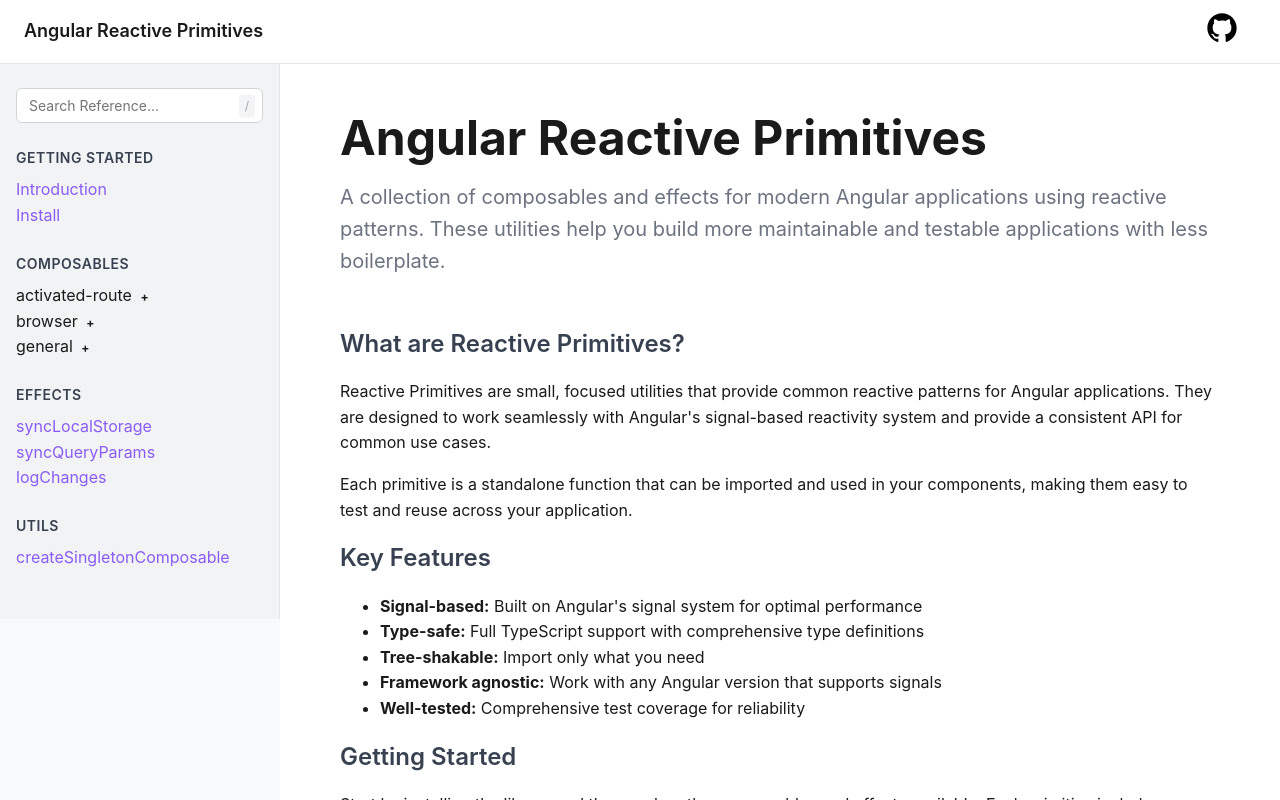
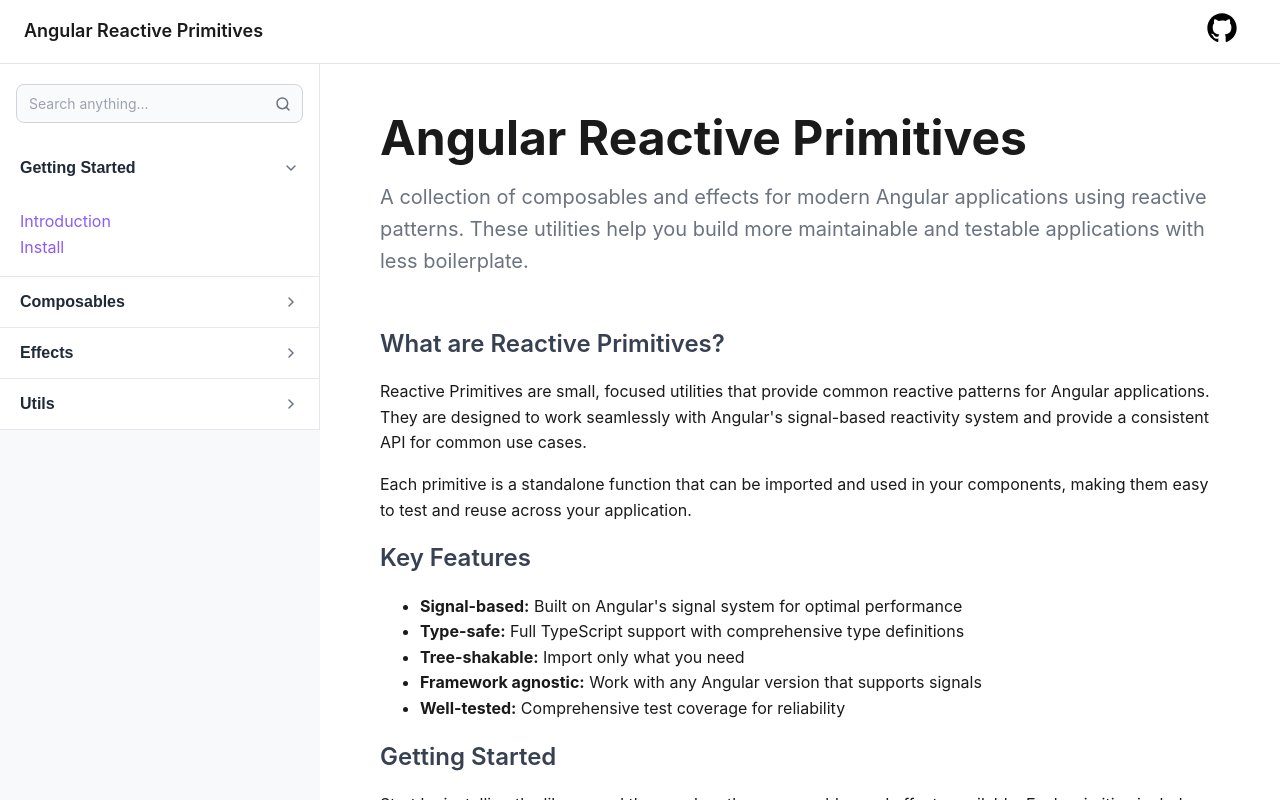
Before and after one commit to neb636/angular-reactive-primitives, an Angular app: page /getting-started/introduction in a window 1280 px wide. Built offline with nearby package versions, Linux system fonts and the light colour scheme.

Commit message:
More changes

```diff
--- a/projects/reference-app/src/app/common/components/navigation-item/navigation-item.component.css
+++ b/projects/reference-app/src/app/common/components/navigation-item/navigation-item.component.css
@@ -1,10 +1,38 @@
 .nav-subtitle {
+  width: 100%;
+  display: flex;
+  align-items: center;
+  justify-content: space-between;
+  padding: 10px 20px 10px 36px;
+  background: none;
+  border: none;
   cursor: pointer;
-  user-select: none;
+  font-size: 14px;
+  font-weight: 500;
+  color: #6b7280;
+  transition: all 0.2s;
+  text-align: left;
 }
 
-.expand-icon {
-  margin-left: 4px;
-  font-size: 12px;
-  font-weight: bold;
+.nav-subtitle:hover {
+  background: #f9fafb;
+  color: #1f2937;
 }
+
+.nav-subtitle-text {
+  flex: 1;
+}
+
+.chevron-icon {
+  color: #6b7280;
+  transition: transform 0.2s;
+  flex-shrink: 0;
+}
+
+.chevron-icon.expanded {
+  transform: rotate(0deg);
+}
+
+.chevron-icon:not(.expanded) {
+  transform: rotate(-90deg);
+}
--- a/projects/reference-app/src/app/common/components/navigation-item/navigation-item.component.ts
+++ b/projects/reference-app/src/app/common/components/navigation-item/navigation-item.component.ts
@@ -7,7 +7,7 @@ import { Route } from '@angular/router';
   imports: [RouterLink, RouterLinkActive],
   template: `
     @if (!hasChildren()) {
-      <li>
+      <div>
         <a
           [routerLink]="fullPath()"
           routerLinkActive="active"
@@ -15,24 +15,37 @@ import { Route } from '@angular/router';
         >
           {{ label() }}
         </a>
-      </li>
+      </div>
     } @else {
-      <li class="nav-subsection">
-        <span class="nav-subtitle" (click)="toggleChildren()">
-          {{ label() }}
-          <span class="expand-icon">{{ expandIcon() }}</span>
-        </span>
+      <div class="nav-subsection">
+        <button class="nav-subtitle" (click)="toggleChildren()" type="button">
+          <span class="nav-subtitle-text">{{ label() }}</span>
+          <svg
+            class="chevron-icon"
+            [class.expanded]="childrenOpen()"
+            width="16"
+            height="16"
+            viewBox="0 0 16 16"
+            fill="none"
+            xmlns="http://www.w3.org/2000/svg"
+          >
+            <path
+              d="M4 6L8 10L12 6"
+              stroke="currentColor"
+              stroke-width="1.5"
+              stroke-linecap="round"
+              stroke-linejoin="round"
+            />
+          </svg>
+        </button>
         @if (childrenOpen()) {
-          <ul class="nav-sublist">
+          <div class="nav-sublist">
             @for (child of route().children; track child.path) {
-              <navigation-item
-                [route]="child"
-                [basePath]="fullPath()"
-              ></navigation-item>
+              <navigation-item [route]="child" [basePath]="fullPath()"></navigation-item>
             }
-          </ul>
+          </div>
         }
-      </li>
+      </div>
     }
   `,
   styleUrls: ['./navigation-item.component.css'],
@@ -56,18 +69,14 @@ export class NavigationItemComponent {
   });
 
   label = computed(() => {
-    return this.route().title as string || this.route().path || '';
+    return (this.route().title as string) || this.route().path || '';
   });
 
   exactMatch = computed(() => {
     return this.fullPath() === '';
   });
 
-  expandIcon = computed(() => {
-    return this.childrenOpen() ? '−' : '+';
-  });
-
   toggleChildren() {
-    this.childrenOpen.update(open => !open);
+    this.childrenOpen.update((open) => !open);
   }
 }
--- a/projects/reference-app/src/app/common/components/navigation-sidebar/navigation-sidebar.component.css
+++ b/projects/reference-app/src/app/common/components/navigation-sidebar/navigation-sidebar.component.css
@@ -1,102 +1,151 @@
 .navigation-sidebar {
-    width: 280px;
-    background: #f1f3f4;
-    border-right: 1px solid #e1e5e9;
+  width: 320px;
+  background: white;
+  border-right: 1px solid #e5e7eb;
   overflow-y: auto;
-    padding: 24px 0;
+  padding: 0;
+  display: flex;
+  flex-direction: column;
+}
+
+.sidebar-header {
+  padding: 24px 20px 20px;
+  border-bottom: 1px solid #e5e7eb;
+}
+
+.sidebar-title {
+  font-size: 20px;
+  font-weight: 600;
+  color: #1f2937;
+  margin: 0;
+  line-height: 1.3;
 }
 
 .search-container {
   position: relative;
-    margin: 0 16px 24px;
+  margin: 20px 16px;
+}
+
+.search-icon {
+  position: absolute;
+  right: 12px;
+  top: 50%;
+  transform: translateY(-50%);
+  color: #6b7280;
+  pointer-events: none;
 }
 
 .search-input {
   width: 100%;
-    padding: 8px 12px;
+  padding: 10px 40px 10px 12px;
   border: 1px solid #d1d5db;
-    border-radius: 6px;
+  border-radius: 8px;
   font-size: 14px;
-    background: white;
+  background: #f9fafb;
+  color: #1f2937;
+  transition: all 0.2s;
+}
+
+.search-input::placeholder {
+  color: #9ca3af;
 }
 
 .search-input:focus {
   outline: none;
-    border-color: #8b5cf6;
-    box-shadow: 0 0 0 3px rgba(139, 92, 246, 0.1);
-}
-
-.search-shortcut {
-    position: absolute;
-    right: 8px;
-    top: 50%;
-    transform: translateY(-50%);
-    font-size: 12px;
-    color: #9ca3af;
-    background: #f3f4f6;
-    padding: 2px 6px;
-    border-radius: 3px;
+  border-color: #6366f1;
+  background: white;
+  box-shadow: 0 0 0 3px rgba(99, 102, 241, 0.1);
 }
 
 .doc-nav {
-    padding: 0 16px;
+  padding: 0;
+  flex: 1;
 }
 
 .nav-section {
-    margin-bottom: 24px;
+  border-bottom: 1px solid #e5e7eb;
 }
 
-.nav-title {
-    font-size: 14px;
-    font-weight: 600;
-    color: #374151;
-    margin: 0 0 8px 0;
-    text-transform: uppercase;
-    letter-spacing: 0.5px;
+.nav-section-header {
+  width: 100%;
+  display: flex;
+  align-items: center;
+  justify-content: space-between;
+  padding: 16px 20px;
+  background: none;
+  border: none;
+  cursor: pointer;
+  transition: background-color 0.2s;
 }
 
-.nav-list {
+.nav-section-header:hover {
+  background: #f9fafb;
+}
+
+.nav-section-title {
+  font-size: 16px;
+  font-weight: 600;
+  color: #1f2937;
+  text-align: left;
+}
+
+.chevron-icon {
+  color: #6b7280;
+  transition: transform 0.2s;
+  flex-shrink: 0;
+}
+
+.chevron-icon.expanded {
+  transform: rotate(0deg);
+}
+
+.chevron-icon:not(.expanded) {
+  transform: rotate(-90deg);
+}
+
+.navigation-sidebar__list {
   list-style: none;
   margin: 0;
-    padding: 0;
+  padding: 16px 20px;
 }
 
 .nav-list li {
-    margin-bottom: 2px;
+  margin: 0;
+  position: relative;
 }
 
 .nav-list a {
   display: block;
-    padding: 8px 12px;
+  padding: 10px 20px 10px 36px;
   color: #6b7280;
   text-decoration: none;
-    border-radius: 4px;
   font-size: 14px;
   transition: all 0.2s;
+  border-left: 3px solid transparent;
 }
 
 .nav-list a:hover {
-    background: #e5e7eb;
-    color: #374151;
+  background: #f9fafb;
+  color: #1f2937;
 }
 
 .nav-list a.active {
-    background: #8b5cf6;
-    color: white;
+  background: transparent;
+  color: #4f46e5;
+  border-left-color: #4f46e5;
+  font-weight: 500;
 }
 
 .nav-subsection {
-    margin-top: 8px;
+  margin: 0;
 }
 
 .nav-subtitle {
   display: block;
-    padding: 8px 12px 4px;
-    font-size: 12px;
-    font-weight: 600;
+  padding: 10px 20px 10px 36px;
+  font-size: 14px;
+  font-weight: 500;
   color: #6b7280;
-    text-transform: uppercase;
-    letter-spacing: 0.5px;
 }
 
 .nav-sublist {
@@ -106,16 +155,10 @@
 }
 
 .nav-sublist li {
-    margin-bottom: 1px;
+  margin: 0;
 }
 
 .nav-sublist a {
-    padding-left: 24px;
-    font-size: 13px;
+  padding-left: 52px;
+  font-size: 14px;
 }
-
-.nav-sublist a.active {
-    border-left: 3px solid #8b5cf6;
-    background: rgba(139, 92, 246, 0.1);
-    color: #8b5cf6;
-}
--- a/projects/reference-app/src/app/common/components/navigation-sidebar/navigation-sidebar.component.ts
+++ b/projects/reference-app/src/app/common/components/navigation-sidebar/navigation-sidebar.component.ts
@@ -1,4 +1,4 @@
-import { ChangeDetectionStrategy, Component } from '@angular/core';
+import { ChangeDetectionStrategy, Component, signal } from '@angular/core';
 import { NAVIGATION_ROUTES } from '../../../app.routes';
 import { NavigationItemComponent } from '../navigation-item/navigation-item.component';
 
@@ -8,19 +8,66 @@ import { NavigationItemComponent } from '../navigation-item/navigation-item.comp
   template: `
     <aside class="navigation-sidebar">
       <div class="search-container">
-        <input type="text" placeholder="Search Reference..." class="search-input" />
-        <span class="search-shortcut">/</span>
+        <svg
+          class="search-icon"
+          width="16"
+          height="16"
+          viewBox="0 0 16 16"
+          fill="none"
+          xmlns="http://www.w3.org/2000/svg"
+        >
+          <path
+            d="M7.33333 12.6667C10.2789 12.6667 12.6667 10.2789 12.6667 7.33333C12.6667 4.38781 10.2789 2 7.33333 2C4.38781 2 2 4.38781 2 7.33333C2 10.2789 4.38781 12.6667 7.33333 12.6667Z"
+            stroke="currentColor"
+            stroke-width="1.5"
+            stroke-linecap="round"
+            stroke-linejoin="round"
+          />
+          <path
+            d="M14 14L11.1 11.1"
+            stroke="currentColor"
+            stroke-width="1.5"
+            stroke-linecap="round"
+            stroke-linejoin="round"
+          />
+        </svg>
+        <input type="text" placeholder="Search anything..." class="search-input" />
       </div>
 
       <nav class="doc-nav">
         @for (section of NAVIGATION_ROUTES; track section.path) {
           <div class="nav-section">
-            <h3 class="nav-title">{{ getSectionTitle(section.path) }}</h3>
-            <ul class="nav-list">
-              @for (item of section.children; track item.path) {
-                <navigation-item [route]="item" [basePath]="section.path || ''"></navigation-item>
-              }
-            </ul>
+            <button
+              class="nav-section-header"
+              (click)="toggleSection(section.path || '')"
+              type="button"
+            >
+              <span class="nav-section-title">{{ getSectionTitle(section.path) }}</span>
+              <svg
+                class="chevron-icon"
+                [class.expanded]="isSectionExpanded(section.path || '')"
+                width="16"
+                height="16"
+                viewBox="0 0 16 16"
+                fill="none"
+                xmlns="http://www.w3.org/2000/svg"
+              >
+                <path
+                  d="M4 6L8 10L12 6"
+                  stroke="currentColor"
+                  stroke-width="1.5"
+                  stroke-linecap="round"
+                  stroke-linejoin="round"
+                />
+              </svg>
+            </button>
+            @if (isSectionExpanded(section.path || '')) {
+              <div class="navigation-sidebar__list">
+                @for (item of section.children; track item.path) {
+                  <navigation-item [route]="item" [basePath]="section.path || ''"></navigation-item>
+                }
+              </div>
+            }
           </div>
         }
       </nav>
@@ -32,6 +79,8 @@ import { NavigationItemComponent } from '../navigation-item/navigation-item.comp
 export class NavigationSidebarComponent {
   readonly NAVIGATION_ROUTES = NAVIGATION_ROUTES;
 
+  private expandedSections = signal<Set<string>>(new Set(['getting-started']));
+
   getSectionTitle(path: string | undefined): string {
     if (!path) return '';
     return path
@@ -39,4 +88,20 @@ export class NavigationSidebarComponent {
       .map((word) => word.charAt(0).toUpperCase() + word.slice(1))
       .join(' ');
   }
+
+  toggleSection(path: string): void {
+    this.expandedSections.update((sections) => {
+      const newSections = new Set(sections);
+      if (newSections.has(path)) {
+        newSections.delete(path);
+      } else {
+        newSections.add(path);
+      }
+      return newSections;
+    });
+  }
+
+  isSectionExpanded(path: string): boolean {
+    return this.expandedSections().has(path);
+  }
 }
```
Also changed, not shown: Screenshot 2025-10-26 at 3.03.53 AM.png (added). Lines whose indentation alone changed are shown as unchanged.
